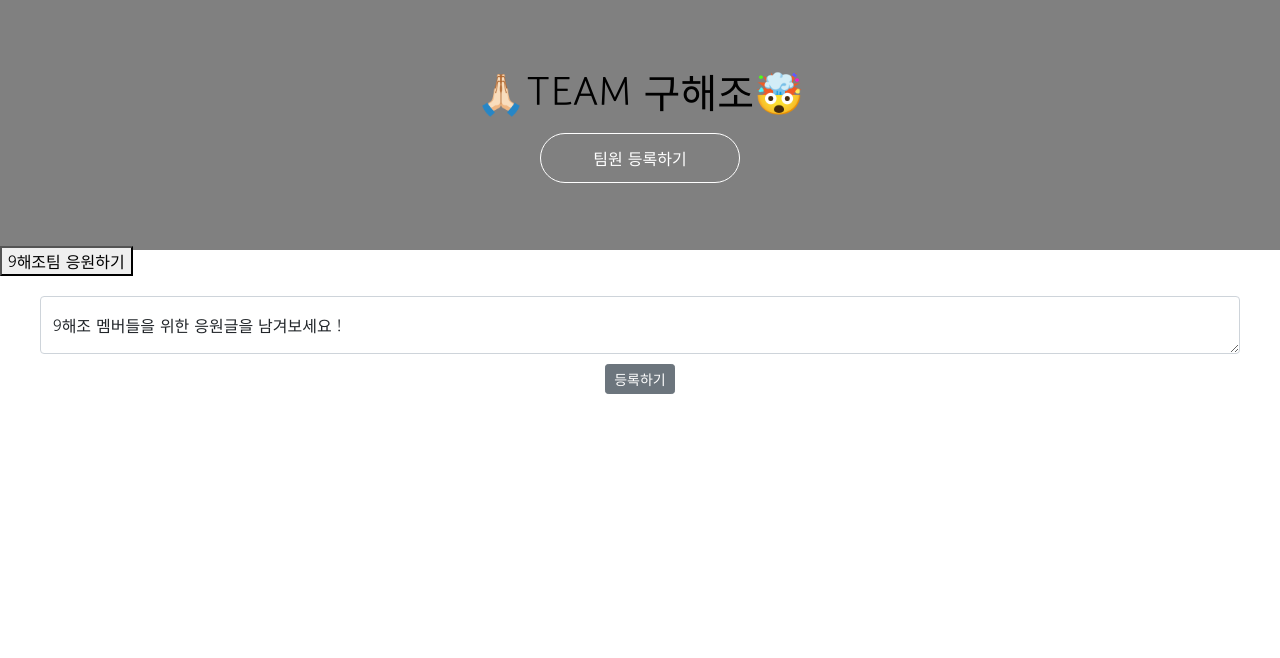
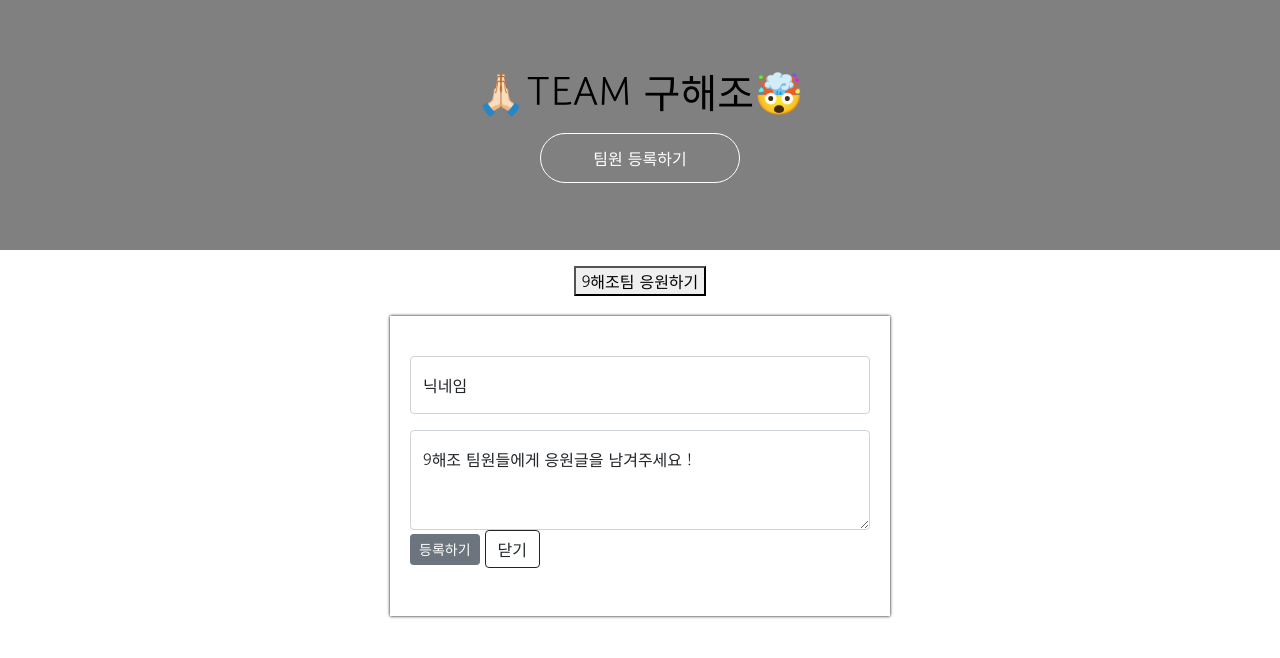
Before and after one commit to TerryEHLee/project1GooHaeJywo, a Flask app: page / in a window 1280 px wide. Shown: the top 658 px of the page. Run offline with Flask 3, Linux system fonts and the light colour scheme; data that the repository does not hold is empty; some libraries are stand-ins or nearby versions.

Commit message:
nicknameV0

```diff
--- a/app.py
+++ b/app.py
@@ -3,14 +3,14 @@
 from flask import Flask, render_template, request, jsonify
 from pymongo import MongoClient
 
-# import certifi
+import certifi
 import requests
 import random
 from bs4 import BeautifulSoup
 
-# ca = certifi.where()
+ca = certifi.where()
 
-client = MongoClient('mongodb+srv://sparta:test@cluster0.qihykt0.mongodb.net/?retryWrites=true&w=majority')#, tlsCAFile=ca
+client = MongoClient('mongodb+srv://sparta:test@cluster0.qihykt0.mongodb.net/?retryWrites=true&w=majority', tlsCAFile=ca)
 db = client.dbsparta
 app = Flask(__name__)
 
@@ -61,8 +61,10 @@
 
 @app.route("/commenter", methods=["POST"])
 def commenter_post():
+    nickname_receive = request.form['nickname_give']
     comment_receive = request.form['comment_give']
     doc = {
+            'nickname': nickname_receive,
             'comment': comment_receive
     }
     db.commenter.insert_one(doc)
@@ -74,4 +76,4 @@
     return jsonify({'result':commenter_data})
 
 if __name__ == '__main__':
-    app.run('0.0.0.0', port=5000, debug=True)
+    app.run('0.0.0.0', port=5100, debug=True)
--- a/static/main.js
+++ b/static/main.js
@@ -183,12 +183,18 @@
     let rows = data['result']
     $('#comment-box').empty()
     rows.forEach((a) => {
+      let nickname = a['nickname']
       let comment = a['comment']
       console.log(comment)
 
       let temp_htmlL = `<div class="cmt">
-                          <p>${comment}</p>
-                        </div>`
+                        <div class="card-body">
+                          <blockquote class="blockquote mb-0">
+                            <p>${comment}</p>
+                          <footer class="blockquote-footer">${nickname}</footer>
+                        </blockquote>
+                        </div>
+                      </div>`
       $('#comment-box').prepend(temp_htmlL)
     })
   })
@@ -196,8 +202,11 @@
 
 //응원댓글 Create
 function postingComment() {
-  let comment = $('#comment').val()
+  let nickname = $('#nickname').val();
+  let comment = $('#comment').val();
+
   let formData = new FormData();
+  formData.append("nickname_give",nickname);
   formData.append("comment_give",comment);
   fetch('/commenter', { method: "POST", body: formData }).then((res) => res.json()).then((data) => {
       alert(data['msg'])
--- a/static/style.css
+++ b/static/style.css
@@ -179,3 +179,39 @@
   margin: 10px auto;
   height: 30px;
 }
+
+#form {
+  width: 195%;
+  max-width: 500px;
+  margin: 20px auto 20px auto;
+
+  box-shadow: 0px 0px 3px 0px black;
+  padding: 20px;
+
+  display: flex;
+  flex-direction: column;
+  align-items: center;
+  justify-content: center;
+}
+
+.form>button {
+  margin-top: 20px;
+}
+
+.cheerUpBtn {
+  margin-top: 20px;
+  display: flex;
+  flex-direction: column;
+  align-items: center;
+  justify-content: center;
+}
+
+.cmt {
+
+  box-shadow: 0px 0px 3px 0px rgb(57, 40, 40);
+  padding: 20px;
+
+  width: 95%;
+  max-width: 500px;
+  margin: auto;
+}
--- a/templates/index.html
+++ b/templates/index.html
@@ -148,17 +148,36 @@
     </div>
 
     <!-- 응원 댓글 포스팅박스 -->
+    <div id="form">
       <div class="commentGroup">
+        <div class="form-floating mb-3">
+          <input type="text" class="form-control" id="nickname" placeholder="url" />
+          <label for="floatingInput">닉네임</label>
+        </div>
         <div class="form-floating">
-        <textarea class="form-control" placeholder="Leave a comment here" id="comment"></textarea>
-        <label for="floatingTextarea">9해조 멤버들을 위한 응원글을 남겨보세요 !</label>
+          <textarea
+            class="form-control"
+            placeholder="Leave a comment here"
+            id="comment"
+            style="height: 100px"
+          ></textarea>
+          <label for="floatingTextarea2">9해조 팀원들에게 응원글을 남겨주세요 !</label>
         </div>
         <div>
-        <button onclick="postingComment()" type="button" class="btn btn-secondary btn-sm comment-add-button">등록하기</button>
+          <button onclick="postingComment()" type="button" class="btn btn-secondary btn-sm">등록하기</button>
+          <button onclick="close_textBox()" type="button" class="btn btn-outline-dark">닫기</button>
         </div>
+      </div>
+    </div>
+
         <div id="comment-box">
           <div class="cmt">
-          <textarea>여기에 코멘트가 들어갑니다</textarea>
+            <div class="card-body">
+              <blockquote class="blockquote mb-0">
+            <p>여기에 코멘트가 들어갑니다</p>
+            <footer class="blockquote-footer">호빵맨</footer>
+            </blockquote>
+          </div>
         </div>
       </div>
 
```
Lines whose indentation alone changed are shown as unchanged.
